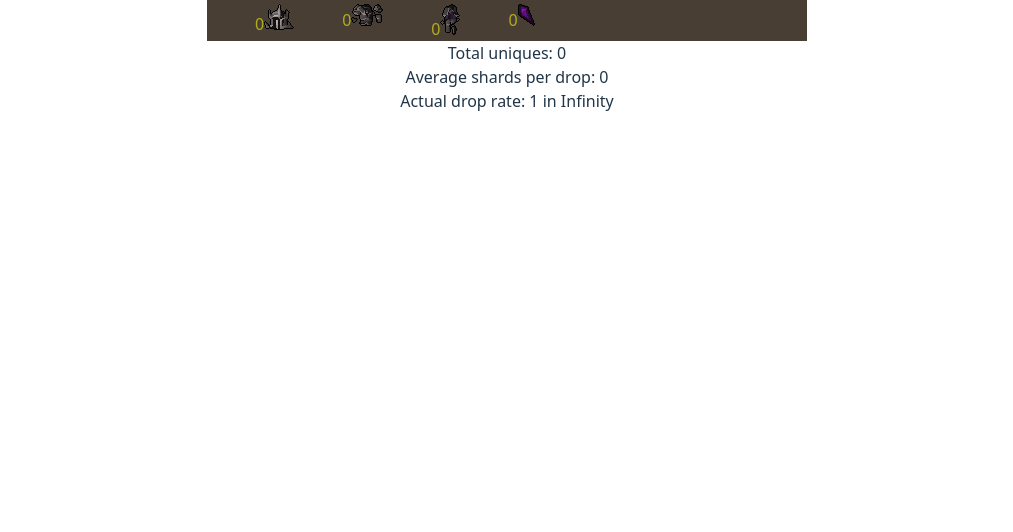
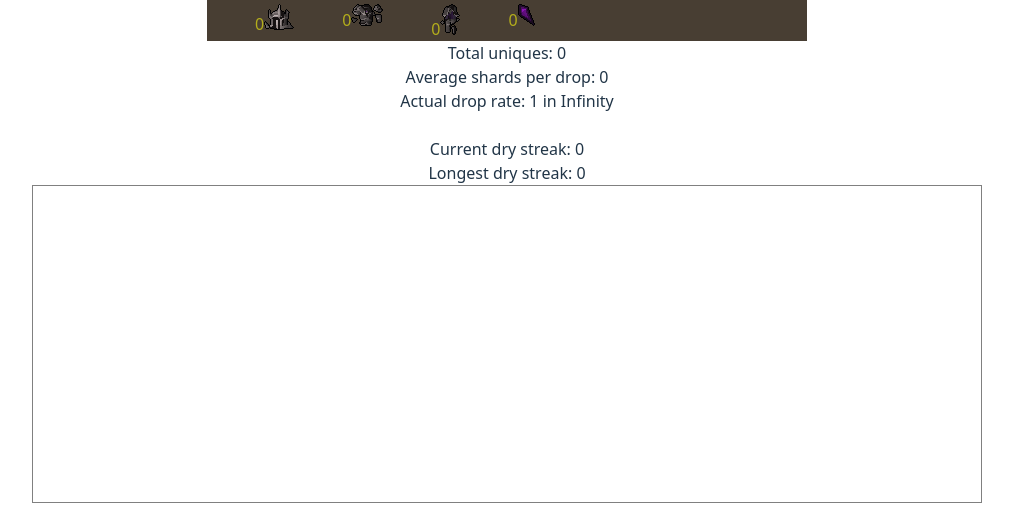
Before and after one commit to Teekiz/nex-sim, a React (Vite) app: page / in a window 1280 px wide. Shown: the part 736-1268 px from the top of the page, without its empty margins (133-1146 px from the left). Before the commit the page ends 881 px from the top, so only its background shows below. Built offline with nearby package versions, Linux system fonts and the light colour scheme.

Commit message:
Added dry streaks and item logs to UI.

```diff
--- a/src/app/App.tsx
+++ b/src/app/App.tsx
@@ -2,6 +2,7 @@ import './App.css'
 import InputBox from "./components/Controls/InputBox.tsx";
 import ItemGridUI from "./components/Display/ItemGridUI.tsx";
 import ItemStats from "./components/Display/Stats.tsx";
+import ItemsReceivedList from "./components/Display/ItemsReceivedList.tsx";
 
 function App() {
   return (
@@ -9,6 +10,7 @@ function App() {
           <InputBox />
           <ItemGridUI/>
           <ItemStats/>
+          <ItemsReceivedList />
       </>
   );
 }
--- a/src/app/components/Display/ItemGridUI.tsx
+++ b/src/app/components/Display/ItemGridUI.tsx
@@ -11,10 +11,11 @@ export default function ItemGridUI() {
     return (
         <Container maxWidth="sm" className={"collection_container"}>
             Nex kills: {timesRolled}
+            <br/>
             <Grid container spacing={0} columns={6}>
                 {items.map((item) => (
                     <Grid key={item.id}>
-                        <ItemContainer item={item} />
+                        <ItemContainer item={item}/>
                     </Grid>
                 ))}
             </Grid>
--- /dev/null
+++ b/src/app/components/Display/ItemsReceivedList.tsx
@@ -0,0 +1,15 @@
+import {useStatisticsStore} from "../../../stores/statisticsStore.ts";
+import { Box, Typography } from "@mui/material";
+
+export default function ItemsReceivedList() {
+    const itemsLog = useStatisticsStore().itemLog.slice(-200);
+    return (
+    <Box sx={{ height: 300, overflowY: 'auto', border: '1px solid grey', p: 1 }}>
+        {itemsLog.map((item, index) => (
+            <Typography key={item.id || index}>
+                {item.name} received at kill count {item.rollCount}.
+            </Typography>
+        ))}
+    </Box>
+    );
+}
--- a/src/app/components/Display/Stats.tsx
+++ b/src/app/components/Display/Stats.tsx
@@ -20,13 +20,22 @@ export default function ItemStats() {
     const dropRate = totalUniques / timesRolled; // decimal fraction
     const dropRateInverse = dropRate > 0 ? Math.round(1 / dropRate) : Infinity;
 
+    const currentDryStreak = useStatisticsStore().currentDryStreak;
+    const longestDryStreak = useStatisticsStore().longestDryStreak;
+
     return (
         <Container maxWidth="sm">
             Total uniques: {totalUniques}
-            <br />
+            <br/>
             Average shards per drop: {shardsPerDrop}
-            <br />
+            <br/>
             Actual drop rate: 1 in {dropRateInverse}
+            <br/>
+            <br/>
+            Current dry streak: {currentDryStreak}
+            <br/>
+            Longest dry streak: {longestDryStreak}
+            <br/>
         </Container>
     );
 }
--- a/src/lib/simulation/items.ts
+++ b/src/lib/simulation/items.ts
@@ -49,11 +49,12 @@ export function rollTableItems(targetTable: Tables, contribution: number): void{
 
                 if (item.table === Tables.UNIQUE){
                     resetDryStreak();
-                    addItemToItemLog(item.id);
+                    addItemToItemLog(item.id, item.name);
+                } else if (item.table === Tables.PET) {
+                    addItemToItemLog(item.id, item.name);
                 } else {
                     incrementDryStreak();
                 }
-
                 return;
             }
         }
--- a/src/stores/statisticsStore.ts
+++ b/src/stores/statisticsStore.ts
@@ -7,7 +7,7 @@ type statisticsStore = {
     itemLog: itemLog[];
 
     incrementTotalRolls: () => void;
-    addItemToItemLog: (id: number) => void;
+    addItemToItemLog: (id: number, name: string) => void;
     incrementDryStreak: () => void;
     resetDryStreak: () => void;
     resetStatistics: () => void;
@@ -15,6 +15,7 @@ type statisticsStore = {
 
 type itemLog = {
     id: number;
+    name: string
     rollCount: number;
 }
 
@@ -29,9 +30,9 @@ export const useStatisticsStore = create<statisticsStore>((set) => ({
             totalRolls: state.totalRolls + 1,
         })),
 
-    addItemToItemLog: (id: number) =>
+    addItemToItemLog: (id: number, name: string) =>
         set((state) => ({
-            itemLog: [...state.itemLog, { id, rollCount: state.totalRolls }],
+            itemLog: [...state.itemLog, { id, name, rollCount: state.totalRolls }],
         })),
 
     incrementDryStreak: () =>
```
